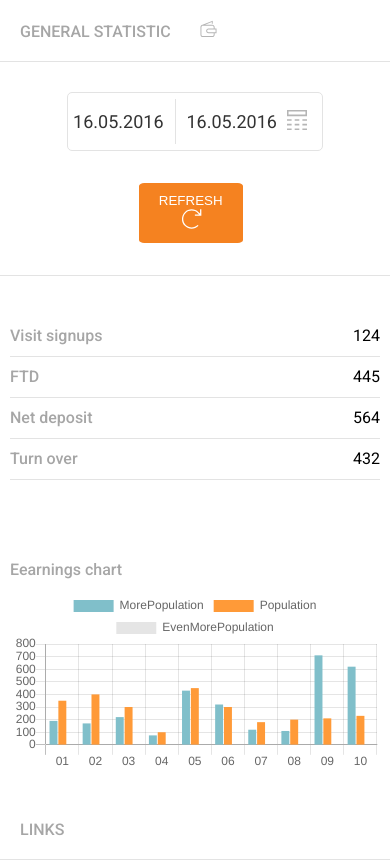
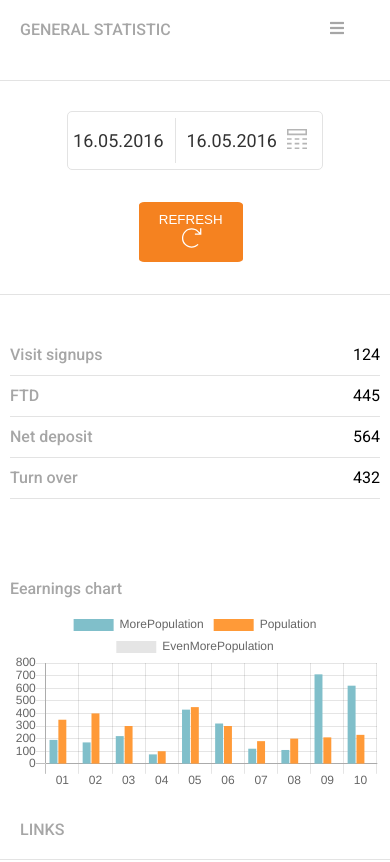
Before and after one commit to dave8git/dashboard-project, a plain HTML site: page index.html in a window 390 px wide. Shown: the top 862 px of the page. Drawn offline with nearby package versions, Linux system fonts and the light colour scheme.

Commit message:
add some even more mobile styles

```diff
--- a/index.html
+++ b/index.html
@@ -89,7 +89,7 @@
         </header>
         <section id="content-wrapper">
             <div class="content content-1">
-                <p class="gs">GENERAL STATISTIC <img src="icons/wallet.svg" class="navbar-wallet-icon margin-left-25 margin-right-20" alt="wallet icon"></p>
+                <p class="gs gs-flexi-plexi">GENERAL STATISTIC <i class="fas fa-bars"></i></p>
                 <div class="content-grey-line"></div>
                 <div class="date-boxes-section-wrapper">
                     <div class="flex-wrapper-cnt-small">
--- a/sass/style.scss
+++ b/sass/style.scss
@@ -681,6 +681,19 @@ textarea:focus {
         padding-right: 10px;
         padding-left: 10px;
     }
+    #content-wrapper .content .gs {
+        padding: 20px;
+        display: flex;
+        color: #a6a6a6;
+        font-weight: 500;
+    }
+    .gs-flexi-plexi {
+        justify-content: space-between;
+    }
+    .fa-bars {
+        width: 40px;
+        height: 40px;
+    }
 }
 .content-2 {
     margin-bottom: 77px;
```
Also changed, not shown: css/style.css, 1 other file.
